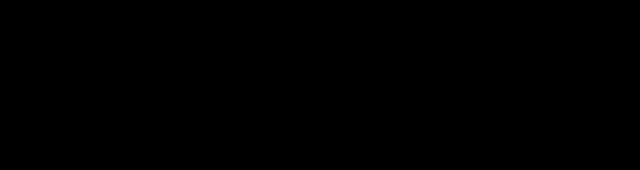
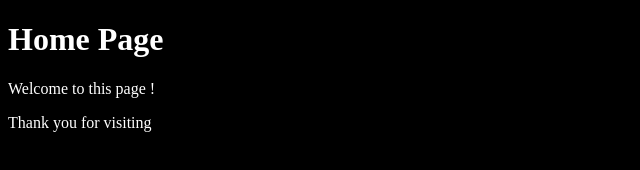
Before and after one commit to Stevaniawanggai11/learn-html-css, a plain HTML site: page index.html in a window 1280 px wide. Shown: the whole page, without its empty margins (0-640 px from the left). Drawn offline with Linux system fonts and the light colour scheme.

Commit message:
add style.css

```diff
--- a/index.html
+++ b/index.html
@@ -7,5 +7,6 @@
     <body class="bg-dark ">
         <h1>Home Page</h1>
         <p>Welcome to this page !</p>
+        <p>Thank you for visiting</p>
     </body>
-</html>
+</htm
--- a/style.css
+++ b/style.css
@@ -1,3 +1,4 @@
 body {
     background-color: black;
+    color :white ;
 }
```
